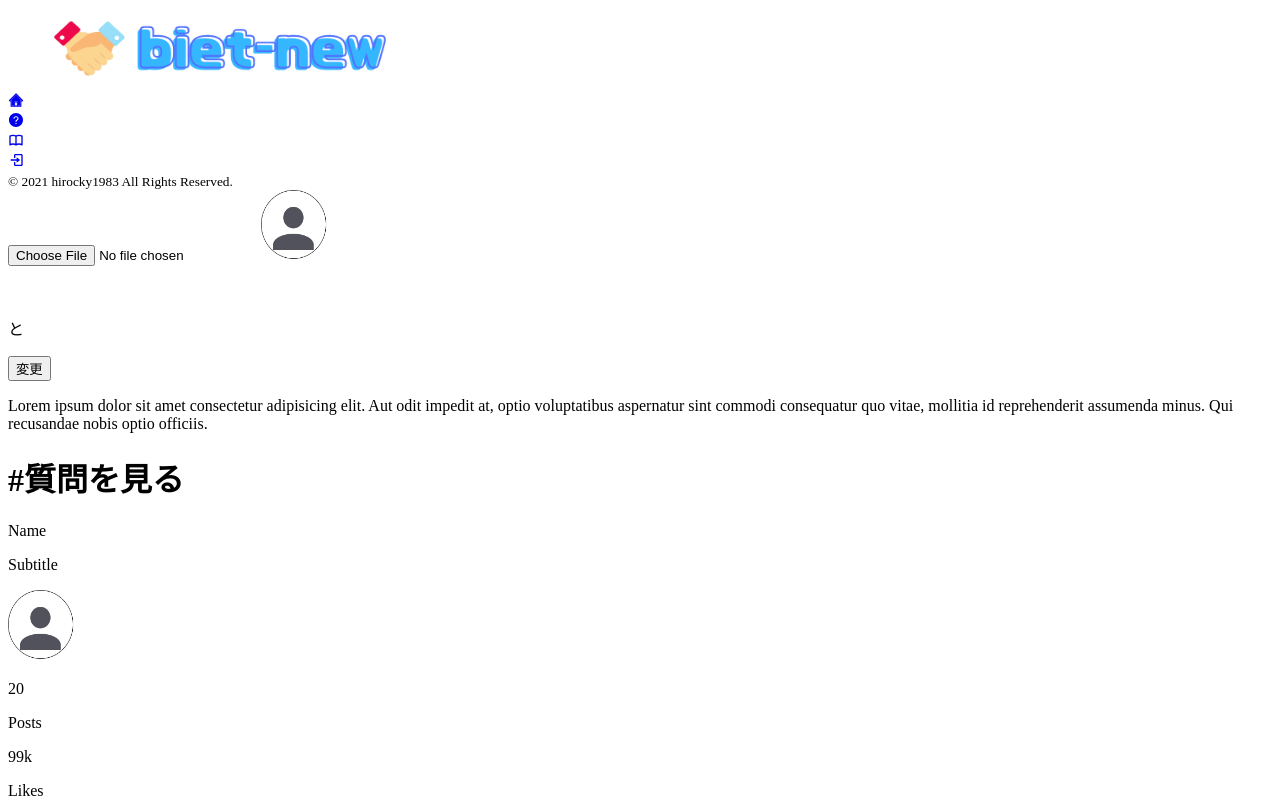
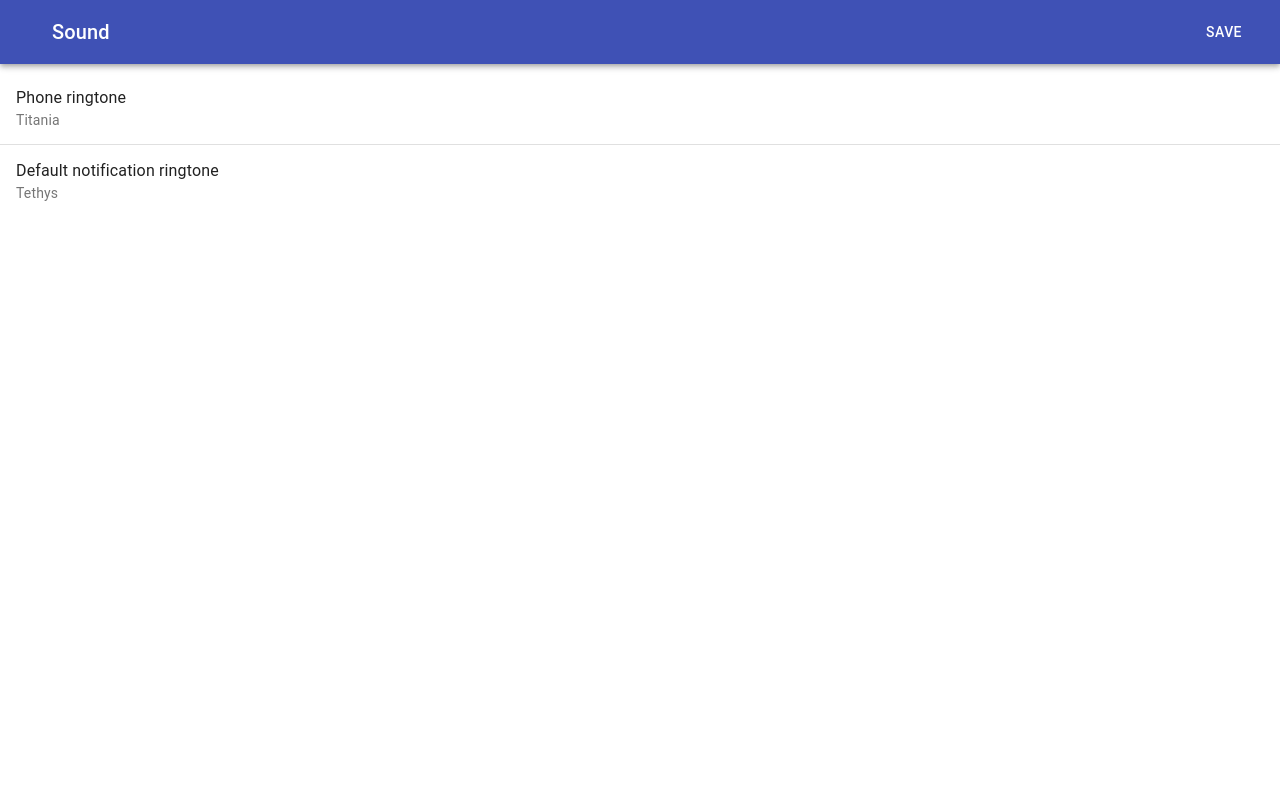
Before and after one commit to hiroky1983/biet_new, a Next.js app: page / in a window 1280 px wide. Both pictures are taken after a click on the button "変更". Shown: the top 800 px of the page. Built offline with nearby package versions, Linux system fonts and the light colour scheme; no server answers.

Commit message:
🌱 プロフィール設定用のモーダルの作成と型定義を実装

```diff
--- a/src/components/button/SecondaryButton.tsx
+++ b/src/components/button/SecondaryButton.tsx
@@ -2,14 +2,14 @@ import React, { ReactNode, VFC } from "react";
 
 type Props = {
   children?: ReactNode;
-  // onClick?: () => void;
+  onClick?: () => void;
 };
 
 export const SecondaryButton: VFC<Props> = (props) => {
-  const { children } = props;
+  const { children, onClick} = props;
   return (
     <div className="text-center ">
-      <button className="bg-blue-500 text-white hover:bg-blue-400 focus:outline-none w-20 h-10 rounded-full">
+      <button onClick={onClick} className="bg-blue-500 text-white hover:bg-blue-400 focus:outline-none w-20 h-10 rounded-full">
         {children}
       </button>
     </div>
--- a/src/layouts/profile/Profile.tsx
+++ b/src/layouts/profile/Profile.tsx
@@ -2,8 +2,8 @@ import React, { useState, VFC } from "react";
 import Image from "next/image";
 import { SecondaryButton } from "../../components/button/SecondaryButton";
 
-import "tailwindcss/tailwind.css";
 import { auth, db, storage } from "../../../firebase";
+import { ProfileEdit } from "./ProfileEdit";
 
 type USER = {
   displayName: string;
@@ -50,7 +50,8 @@ export const Profile: VFC = () => {
 
   const useRef = async () => {
     const doc = await db.collection("users").doc("hlxpzjFsxK59rAUWPpNl").get();
-    const newUser = doc.data(
+    const newUser = doc
+      .data
       // {
       // displayName: doc.data().displayName,
       // lang: doc.data().lang,
@@ -60,14 +61,19 @@ export const Profile: VFC = () => {
       // lang: user.lang,
       // checkValue: user.checkValue,
       // userStatus: user.userStatus,
-   // }
-    );
+      // }
+      ();
     // setUser(newUser);
   };
+  const [open, setOpen] = useState(false);
 
-  const onClickChangeprofile = () => {
+  const handleClose = () => {
+    setOpen(false);
+  };
 
-  }
+  const onClickChangeProfile = () => {
+    setOpen(true);
+  };
 
   return (
     <>
@@ -96,7 +102,16 @@ export const Profile: VFC = () => {
             </p>
           </div>
           <div className="float-right">
-            <SecondaryButton>変更</SecondaryButton>
+            <SecondaryButton onClick={onClickChangeProfile}>
+              変更
+            </SecondaryButton>
+            {open && (
+              <ProfileEdit
+                open={open}
+                handleClose={handleClose}
+                onClickChangeProfile={onClickChangeProfile}
+              />
+            )}
           </div>
         </div>
       </div>
--- /dev/null
+++ b/src/layouts/profile/ProfileEdit.tsx
@@ -0,0 +1,90 @@
+import React, { useState, VFC } from "react";
+import { createStyles, makeStyles, Theme } from "@material-ui/core/styles";
+import Button from "@material-ui/core/Button";
+import Dialog from "@material-ui/core/Dialog";
+import ListItemText from "@material-ui/core/ListItemText";
+import ListItem from "@material-ui/core/ListItem";
+import List from "@material-ui/core/List";
+import Divider from "@material-ui/core/Divider";
+import AppBar from "@material-ui/core/AppBar";
+import Toolbar from "@material-ui/core/Toolbar";
+import IconButton from "@material-ui/core/IconButton";
+import Typography from "@material-ui/core/Typography";
+// import CloseIcon from '@material-ui/icons/Close';
+import Slide from "@material-ui/core/Slide";
+import { TransitionProps } from "@material-ui/core/transitions";
+
+const useStyles = makeStyles((theme: Theme) =>
+  createStyles({
+    appBar: {
+      position: "relative",
+    },
+    title: {
+      marginLeft: theme.spacing(2),
+      flex: 1,
+    },
+  })
+);
+
+const Transition = React.forwardRef(function Transition(
+  props: TransitionProps & { children?: React.ReactElement },
+  ref: React.Ref<unknown>
+) {
+  return <Slide direction="up" ref={ref} {...props} />;
+});
+
+type Props = {
+  handleClose: () => void;
+  open  : boolean;
+  onClickChangeProfile: () => void;
+};
+
+export const ProfileEdit: VFC<Props> = (props) => {
+  const { open, onClickChangeProfile, handleClose } = props;
+  const classes = useStyles();
+
+  return (
+    <div>
+      <Button variant="outlined" color="primary" onClick={onClickChangeProfile}>
+        Open full-screen dialog
+      </Button>
+      <Dialog
+        fullScreen
+        open={open}
+        onClose={handleClose}
+        TransitionComponent={Transition}
+      >
+        <AppBar className={classes.appBar}>
+          <Toolbar>
+            <IconButton
+              edge="start"
+              color="inherit"
+              onClick={handleClose}
+              aria-label="close"
+            >
+              {/* <CloseIcon /> */}
+            </IconButton>
+            <Typography variant="h6" className={classes.title}>
+              Sound
+            </Typography>
+            <Button autoFocus color="inherit" onClick={handleClose}>
+              save
+            </Button>
+          </Toolbar>
+        </AppBar>
+        <List>
+          <ListItem button>
+            <ListItemText primary="Phone ringtone" secondary="Titania" />
+          </ListItem>
+          <Divider />
+          <ListItem button>
+            <ListItemText
+              primary="Default notification ringtone"
+              secondary="Tethys"
+            />
+          </ListItem>
+        </List>
+      </Dialog>
+    </div>
+  );
+};
```
